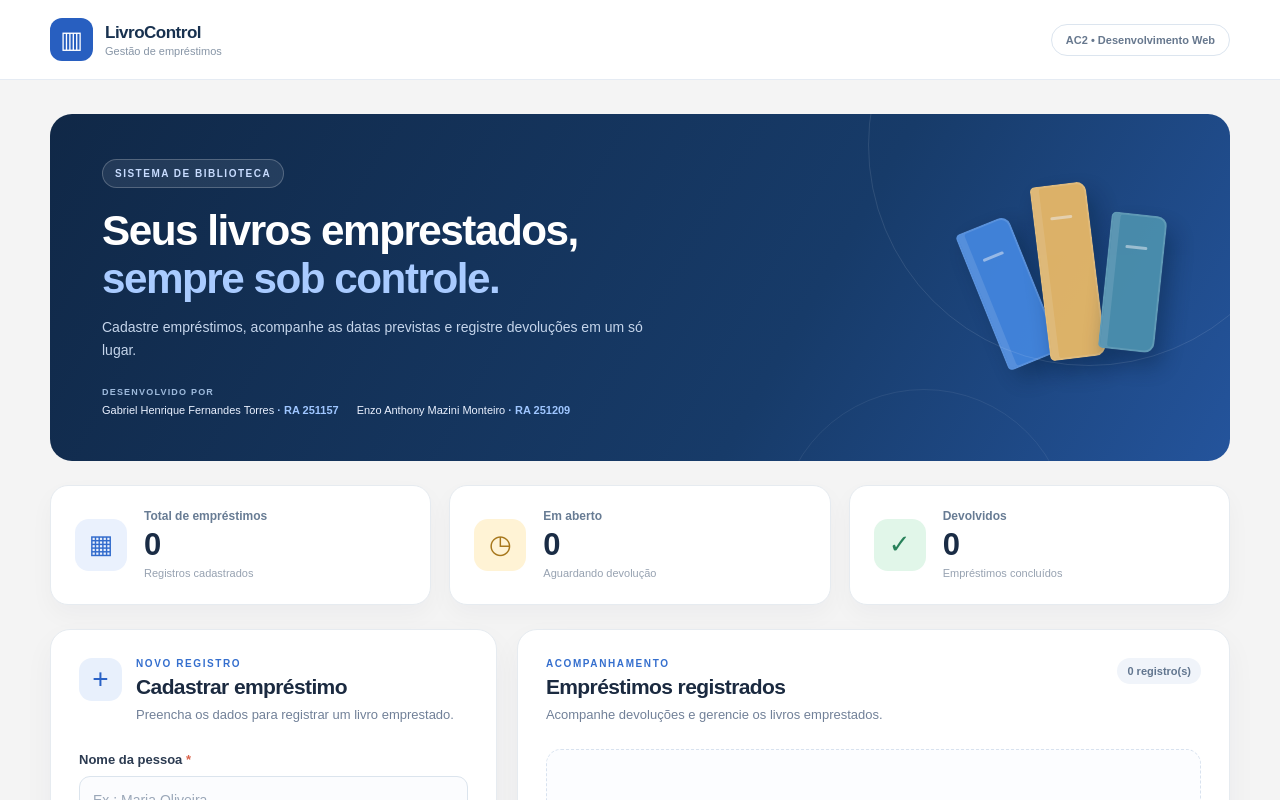
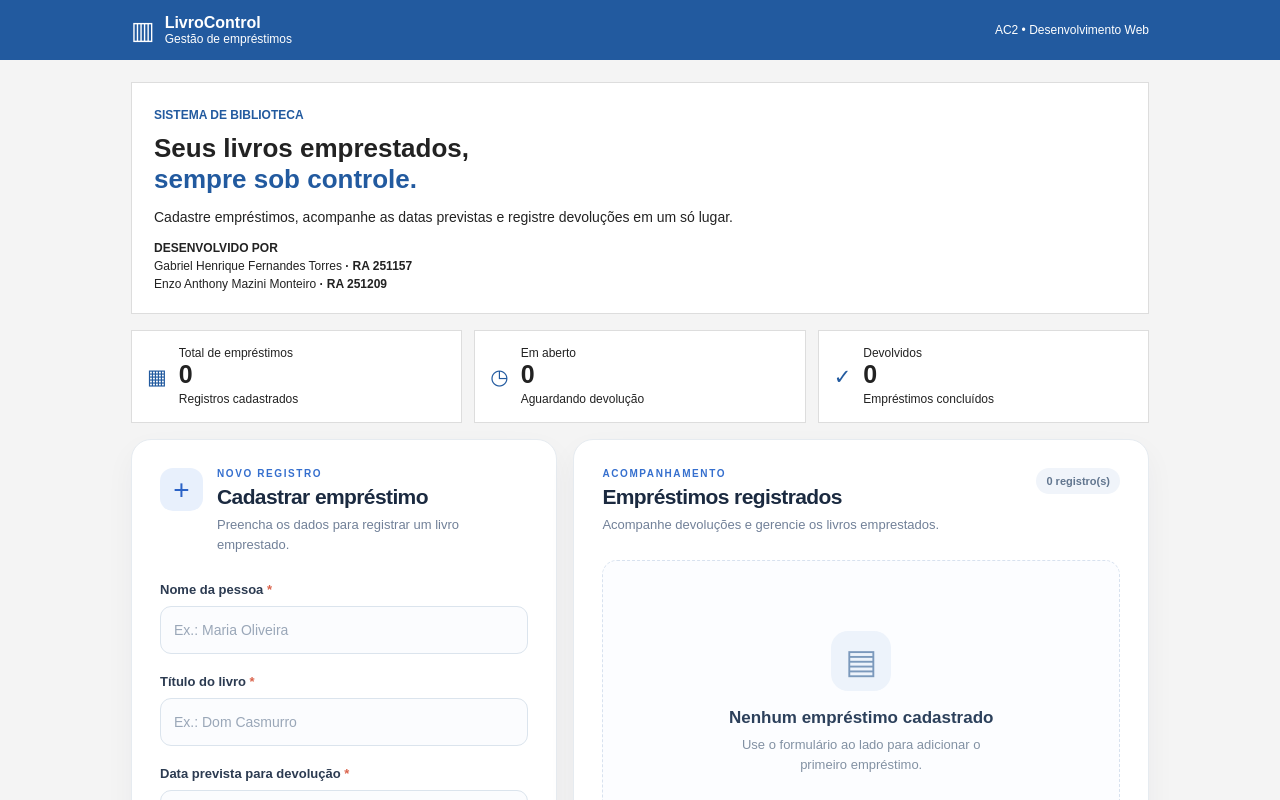
Before and after one commit to gabrieldolly11/AC2-Fabricio-Tonetto-Londero, an Angular app: page / in a window 1280 px wide. Shown: the top 800 px of the page. Built offline with nearby package versions, Linux system fonts and the light colour scheme.

Commit message:
Update app.css

```diff
--- a/src/app/app.css
+++ b/src/app/app.css
@@ -1,41 +1,31 @@
-.pagina { min-height: 100vh; display: flex; flex-direction: column; }
-.barra-superior { background: #fff; border-bottom: 1px solid #e5ebf3; }
-.conteudo-superior { width: min(1180px, calc(100% - 48px)); margin: 0 auto; min-height: 79px; display: flex; align-items: center; justify-content: space-between; gap: 20px; }
-.identidade { display: flex; align-items: center; gap: 12px; }
-.identidade-icone { display: grid; place-items: center; height: 43px; width: 43px; background: #285fc0; color: white; border-radius: 12px; font-size: 24px; }
-.identidade-textos { display: flex; flex-direction: column; gap: 2px; }
-.identidade-textos strong { color: #18314f; font-size: 17px; letter-spacing: -.5px; }
-.identidade-textos span { color: #8795a6; font-size: 11px; }
-.topo-etiqueta { border: 1px solid #dce5ef; padding: 9px 14px; border-radius: 50px; color: #67788e; font-size: 11px; font-weight: 700; }
-.container { width: min(1180px, calc(100% - 48px)); margin: 34px auto 60px; flex: 1; }
-.apresentacao { position: relative; overflow: hidden; border-radius: 22px; background: linear-gradient(120deg, #102847 0%, #173b69 63%, #24549c 100%); padding: 45px 52px; color: #fff; min-height: 284px; }
-.apresentacao::after { position: absolute; content: ''; width: 440px; height: 440px; border-radius: 50%; border: 1px solid rgba(255,255,255,.10); top: -190px; right: -80px; pointer-events: none; }
-.apresentacao::before { position: absolute; content: ''; width: 290px; height: 290px; border-radius: 50%; border: 1px solid rgba(255,255,255,.07); bottom: -220px; right: 160px; pointer-events: none; }
-.apresentacao-conteudo { position: relative; z-index: 2; max-width: 670px; }
-.etiqueta { display: inline-flex; border: 1px solid rgba(255, 255, 255, .22); background: rgba(255,255,255,.08); color: #c8dcff; border-radius: 24px; padding: 8px 12px; font-size: 10px; letter-spacing: 1.5px; font-weight: 850; }
-h1 { margin: 19px 0 13px; font-size: clamp(30px, 3.3vw, 44px); line-height: 1.14; letter-spacing: -1.5px; font-weight: 800; }
-h1 span { color: #a9cbff; }
-.apresentacao-conteudo > p { max-width: 570px; line-height: 1.6; color: #c5d5eb; font-size: 14px; margin: 0; }
-.alunos { margin-top: 26px; display: flex; flex-wrap: wrap; align-items: center; gap: 7px 18px; color: #eaf1ff; font-size: 11px; }
-.alunos-label { font-size: 9px; letter-spacing: 1.2px; font-weight: 850; color: #9ebadc; width: 100%; }
-.alunos b { font-weight: 550; color: #9fc6ff; }
-.fundo-ilustracao { position: absolute; right: 60px; top: 50px; height: 200px; width: 210px; opacity: .92; transform: rotate(-7deg); }
-.livro { position: absolute; bottom: 5px; height: 146px; width: 56px; border-radius: 5px 10px 10px 5px; box-shadow: 8px 13px 22px #06213e70, inset 7px 0 rgba(255,255,255,.12); border: 2px solid rgba(255,255,255,.14); }
-.livro::after { content: ''; display: block; width: 22px; height: 3px; border-radius: 5px; background: rgba(255,255,255,.5); margin: 30px auto; }
-.decoracao-um { left: 17px; background: #4487e0; transform: rotate(-15deg); }
-.decoracao-dois { left: 79px; background: #edbb66; height: 175px; }
-.decoracao-tres { left: 142px; background: #4c91ae; height: 137px; transform: rotate(13deg); }
-.painel-resumo { display: grid; grid-template-columns: repeat(3, minmax(0, 1fr)); gap: 18px; margin: 24px 0; }
-.indicador { display: flex; align-items: center; gap: 17px; padding: 23px 24px; border: 1px solid #e6ebf0; border-radius: 18px; background: #fff; box-shadow: 0 10px 24px rgba(16, 41, 67, .035); }
-.icone-indicador { display: grid; place-items: center; width: 52px; height: 52px; flex-shrink: 0; border-radius: 14px; font-size: 26px; }
-.icone-total { color: #326bcc; background: #eaf1fd; }
-.icone-aberto { color: #a7771c; background: #fff3d5; }
-.icone-devolvido { color: #28815a; background: #e1f6e9; }
-.indicador p { margin: 0 0 4px; color: #687c94; font-size: 12px; font-weight: 750; }
-.indicador strong { font-size: 31px; line-height: 1.15; color: #1a2c45; font-weight: 850; display: block; }
-.indicador span { color: #97a2b1; font-size: 11px; }
-.grade-principal { display: grid; grid-template-columns: minmax(300px, .94fr) minmax(0, 1.5fr); gap: 20px; align-items: start; }
-.rodape { min-height: 65px; padding: 20px 24px; border-top: 1px solid #e5ebf3; display: flex; align-items: center; justify-content: space-between; gap: 15px; max-width: 100%; width: 100%; color: #94a1ae; font-size: 11px; }
-@media (max-width: 1050px) { .fundo-ilustracao { opacity: .18; right: 45px; } .apresentacao-conteudo { max-width: 100%; } .grade-principal { grid-template-columns: minmax(300px, 1fr) minmax(0, 1.15fr); } .indicador { padding: 18px; gap: 12px; } }
-@media (max-width: 820px) { .grade-principal { grid-template-columns: 1fr; } .painel-resumo { gap: 12px; } .indicador { align-items: flex-start; flex-direction: column; } }
-@media (max-width: 610px) { .conteudo-superior, .container { width: calc(100% - 26px); } .container { margin: 15px auto 38px; } .apresentacao { border-radius: 17px; padding: 28px 23px; min-height: 270px; } .apresentacao h1 { letter-spacing: -.7px; } .topo-etiqueta { display: none; } .painel-resumo { grid-template-columns: 1fr 1fr 1fr; gap: 8px; } .indicador { padding: 13px 8px; gap: 8px; border-radius: 12px; } .icone-indicador { width: 34px; height: 34px; font-size: 19px; border-radius: 9px; } .indicador p { font-size: 10px; } .indicador strong { font-size: 23px; } .indicador span { display: none; } .rodape { flex-direction: column; gap: 5px; } }
+.pagina { min-height: 100vh; }
+.barra-superior { background: #225a9f; color: white; padding: 14px 0; }
+.conteudo-superior, .container { max-width: 1050px; margin: auto; padding: 0 16px; }
+.conteudo-superior { display: flex; justify-content: space-between; align-items: center; }
+.identidade { display: flex; gap: 10px; align-items: center; }
+.identidade-icone { font-size: 25px; }
+.identidade-textos { display: flex; flex-direction: column; }
+.identidade-textos span, .topo-etiqueta { font-size: 12px; }
+.container { margin-top: 22px; margin-bottom: 30px; }
+.apresentacao { background: white; border: 1px solid #ddd; padding: 22px; }
+.fundo-ilustracao { display: none; }
+.etiqueta { color: #225a9f; font-size: 12px; font-weight: bold; }
+h1 { font-size: 26px; margin: 10px 0; }
+h1 span { color: #225a9f; }
+.apresentacao p { font-size: 14px; }
+.alunos { margin-top: 16px; display: flex; flex-direction: column; gap: 4px; font-size: 12px; }
+.alunos-label { font-weight: bold; }
+.painel-resumo { display: grid; grid-template-columns: repeat(3, 1fr); gap: 12px; margin: 16px 0; }
+.indicador { display: flex; gap: 12px; align-items: center; background: white; border: 1px solid #ddd; padding: 15px; }
+.icone-indicador { font-size: 21px; color: #225a9f; }
+.indicador p, .indicador span { margin: 0; font-size: 12px; }
+.indicador strong { display: block; font-size: 25px; }
+.grade-principal { display: grid; grid-template-columns: 1fr 1.35fr; gap: 16px; align-items: start; }
+.rodape { padding: 15px; text-align: center; color: #666; font-size: 12px; border-top: 1px solid #ddd; display: flex; gap: 12px; justify-content: center; }
+@media (max-width: 780px) {
+  .grade-principal { grid-template-columns: 1fr; }
+  .painel-resumo { gap: 6px; }
+  .indicador { padding: 8px; gap: 5px; }
+  .indicador span, .topo-etiqueta { display: none; }
+  h1 { font-size: 22px; }
+}
```
